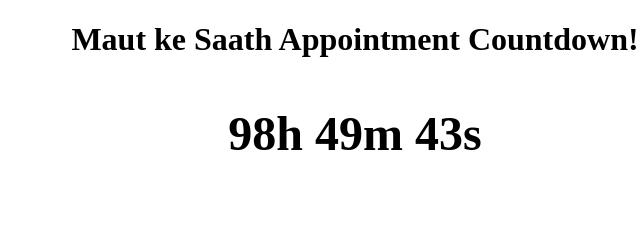
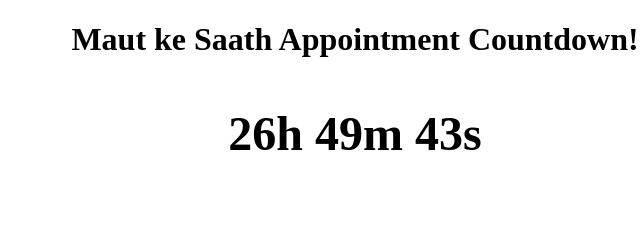
Before and after one commit to as1sh/as1sh.github.io, a plain HTML site: page index.html in a window 1280 px wide. Shown: the top 237 px of the page, 285-925 px from the left. Drawn offline with Linux system fonts and the light colour scheme.

Commit message:
Update index.html

```diff
--- a/index.html
+++ b/index.html
@@ -17,7 +17,10 @@
 <script>
     // List of target dates in order
     const targetDates = [
-        new Date("July 06, 2025 09:00:00").getTime(),
+        new Date("July 03, 2025 09:00:00").getTime(),
+        new Date("July 04, 2025 09:00:00").getTime(),
+        new Date("June 05, 2025 09:00:00").getTime(),
+        new Date("June 06, 2025 09:00:00").getTime(),
         new Date("June 12, 2025 09:00:00").getTime(),
         new Date("June 13, 2025 09:00:00").getTime(),
         new Date("June 18, 2025 09:00:00").getTime() // Final countdown
```
